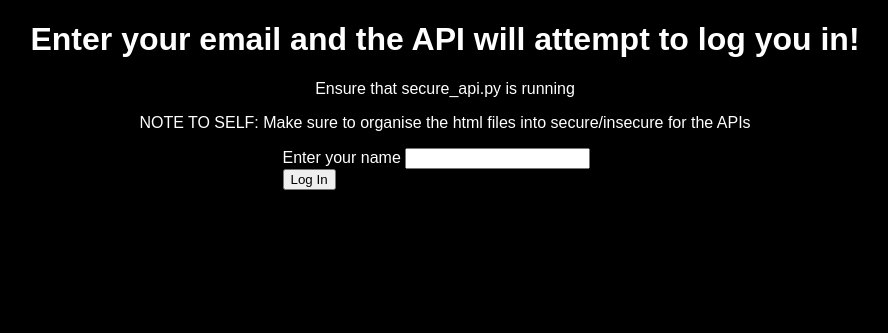
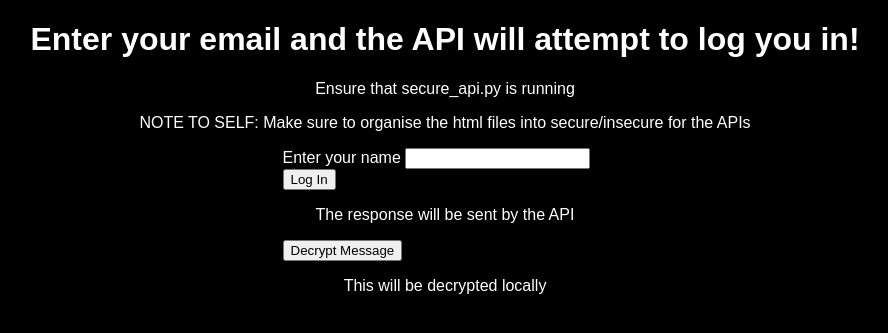
Before and after one commit to detectiveren/CyberAPIProject, a Flask app: page /secure/email in a window 1280 px wide. Shown: the top 333 px of the page, without its empty margins (195-1083 px from the left). Run offline with Flask 3, Linux system fonts and the light colour scheme; some libraries are stand-ins or nearby versions.

Commit message:
add ability to decrypt the response locally

```diff
--- a/requirements.txt
+++ b/requirements.txt
@@ -1,4 +1,4 @@
 requests~=2.31.0
 Flask~=3.0.0
-cryptography~=41.0.7
 flask_cors
+pycryptodome
--- a/secure_api.py
+++ b/secure_api.py
@@ -3,8 +3,9 @@
 # Date: 22/02/2024
 from flask import Flask, jsonify, request, send_file, render_template
 from flask_cors import CORS, cross_origin
-import random
-from cryptography.fernet import Fernet
+from Crypto.Cipher import AES
+from Crypto.Random import get_random_bytes
+import random, base64
 
 # Deployable on Windows, Mac and Linux
 
@@ -13,13 +14,21 @@ from cryptography.fernet import Fernet
 app = Flask(__name__)
 
 
-def generateKey(data):
-    data = bytes(str(data), 'utf-8')  # Convert the data into string then convert it into bytes
-    key = Fernet.generate_key()  # Generate the key that is the only thing that can encrypt/decrypt the data
-    data_key = Fernet(key)  # Put the key into a fernet in the data_key variable, the message that gets
-    # encrypted with this key cannot be seen unless decrypted with this key
-    token = data_key.encrypt(data)  # Encrypt the data using the key into the token variable
-    return token, key  # return the token which contains the data and the data_key which contains the key
+# Fernet will no longer be used as JavaScript does not support it properly, therefore the change to AES
+# encryption and decryption was necessary
+
+def newGenerateKey(data):
+    data = bytes(str(data), 'utf-8')
+    key = get_random_bytes(16)  # Generate a 16-byte (128-bit) AES key
+    cipher = AES.new(key, AES.MODE_ECB)  # Create an AES cipher object in ECB mode
+    # Pad the data to be a multiple of 16 bytes (AES block size)
+    padded_data = data + b"\0" * (AES.block_size - len(data) % AES.block_size)
+    # Encrypt the padded data using AES
+    encrypted_data = cipher.encrypt(padded_data)
+    # Base64 encode the encrypted data and key
+    encrypted_data_b64 = base64.b64encode(encrypted_data).decode('utf-8')
+    key_b64 = base64.b64encode(key).decode('utf-8')
+    return encrypted_data_b64, key_b64
 
 
 # These app routes below are for the web pages that will interact with the API
@@ -58,22 +67,20 @@ def sampleDataPage():
 
 # This app routes below are the API endpoints that the command line and web pages will interact with
 
-@app.route('/secure-api/say-hi', methods=['GET']) # Set up a URL route where it will take a function
+@app.route('/secure-api/say-hi', methods=['GET'])  # Set up a URL route where it will take a function
 @cross_origin()
 def helloTest():
-    name = request.args.get('name') # get the name of the user from "?name="
+    name = request.args.get('name')  # get the name of the user from "?name="
 
     if name is None:
-        response = "Hello!" # Put the string "Hello" in response
-        data = generateKey(response) # Encrypt the message
-        text = [str(data[0]), str(data[1])]
+        response = "Hello!"  # Put the string "Hello" in response
 
     else:
-        response = 'Hello ' + name + '!' # Put the string along with the name in the response variable
-        data = generateKey(response)
-        text = [str(data[0]), str(data[1])]
+        response = 'Hello ' + name + '!'  # Put the string along with the name in the response variable
 
-    return jsonify({"Token" : str(data[0]), "Key" : str(data[1])})
+    encrypted_data_b64, key_b64 = newGenerateKey(response)
+
+    return jsonify({"Token": encrypted_data_b64, "Key": key_b64})
 
 
 @app.route('/secure-api/age-prediction', methods=['GET'])
@@ -83,14 +90,14 @@ def agePrediction():
 
     if name is None:
         response = "You didn't insert a name!"
-        data = generateKey(response)
 
     else:
-        age = random.randint(0, 100) # Generate a random number
+        age = random.randint(0, 100)  # Generate a random number
         response = 'Hello ' + name + "!" + " Your predicted age is: " + str(age)
-        data = generateKey(response)
 
-    return jsonify({"Token" : str(data[0]), "Key" : str(data[1])})
+    encrypted_data_b64, key_b64 = newGenerateKey(response)
+
+    return jsonify({"Token": encrypted_data_b64, "Key": key_b64})
 
 
 @app.route('/secure-api/email', methods=['GET'])
@@ -99,41 +106,43 @@ def emailLogIn():
     email = request.args.get('email')
     if email is None:
         response = "You didn't input an email, invalid login"
-        data = generateKey(response)
 
     elif email == "eddy@gmail.com":
         response = "You have logged in successfully to " + email
-        data = generateKey(response)
 
     else:
         response = "The email " + email + " is not found on the database"
-        data = generateKey(response)
 
-    return jsonify({"Token" : str(data[0]), "Key" : str(data[1])})
+    encrypted_data_b64, key_b64 = newGenerateKey(response)
+
+    return jsonify({"Token": encrypted_data_b64, "Key": key_b64})
 
 
 @app.route('/secure-api/sampleData', methods=['GET'])
 @cross_origin()
 def sampleData():
-    sampleDataFile = request.args.get('sampleDataNumber') # Grab the number input
+    sampleDataFile = request.args.get('sampleDataNumber')  # Grab the number input
 
-    sampleDataFileNumber = int(sampleDataFile) # Convert it into an integer
+    sampleDataFileNumber = int(sampleDataFile)  # Convert it into an integer
 
     try:
-        with open("data/sampleData.txt", "r") as f: # Open the text file containing the sample data
+        with open("data/sampleData.txt", "r") as f:  # Open the text file containing the sample data
             for i, line in enumerate(f, 1):
-                if i == sampleDataFileNumber: # If i equals the number from sampleDataFileNumber, return the line
+                if i == sampleDataFileNumber:  # If i equals the number from sampleDataFileNumber, return the line
                     response = line
-                    data = generateKey(response)
-                    return jsonify({"Token" : str(data[0]), "Key" : str(data[1])})
+                    encrypted_data_b64, key_b64 = newGenerateKey(response)
+
+                    return jsonify({"Token": encrypted_data_b64, "Key": key_b64})
     except ValueError:
         response = "Something went wrong with the API"
-        data = generateKey(response)
-        return jsonify({"Token" : str(data[0]), "Key" : str(data[1])})
+        encrypted_data_b64, key_b64 = newGenerateKey(response)
 
-    response = "Searched the text database and nothing was found" # If nothing was found then return this variable
-    data = generateKey(response)
-    return jsonify({"Token" : str(data[0]), "Key" : str(data[1])})
+        return jsonify({"Token": encrypted_data_b64, "Key": key_b64})
+
+    response = "Searched the text database and nothing was found"  # If nothing was found then return this variable
+    encrypted_data_b64, key_b64 = newGenerateKey(response)
+
+    return jsonify({"Token": encrypted_data_b64, "Key": key_b64})
 
 
 # Re-route all of these when deploying to linux
--- /dev/null
+++ b/static/js/decryptData.js
@@ -0,0 +1,46 @@
+// decryptScript.js
+
+// Function to decrypt AES-encrypted data and sanitize the result
+function decryptAndSanitizeAES(encryptedData, key) {
+    // Decrypt the data using AES
+    const decryptedDataWordArray = CryptoJS.AES.decrypt({ ciphertext: CryptoJS.enc.Base64.parse(encryptedData) }, CryptoJS.enc.Base64.parse(key), {
+        mode: CryptoJS.mode.ECB,
+        padding: CryptoJS.pad.Pkcs7
+    });
+
+    // Convert the decrypted WordArray to a string and sanitize it
+    const decryptedDataString = decryptedDataWordArray.toString(CryptoJS.enc.Utf8);
+    const sanitizedDecryptedData = decryptedDataString.replace(/[^\x20-\x7E]/g, ''); // Remove non-printable characters
+
+    return sanitizedDecryptedData;
+}
+
+// Helper function to convert base64 string to Uint8Array
+function base64ToArrayBuffer(base64String) {
+    // Decode the base64 string
+    const binaryString = window.atob(base64String);
+    const uint8Array = new Uint8Array(binaryString.length);
+    for (let i = 0; i < binaryString.length; i++) {
+        uint8Array[i] = binaryString.charCodeAt(i);
+    }
+    return uint8Array.buffer;
+}
+
+// Add event listener to the Decrypt Message button
+document.getElementById("decryptButton").addEventListener("click", function() {
+    // Get the content of the resultContainer div
+    const resultContainerContent = document.getElementById("resultContainer").innerText.trim();
+
+    // Parse the content as JSON
+    const result = JSON.parse(resultContainerContent);
+
+    // Get the encrypted message (Token) and key from the parsed JSON
+    const encryptedData = result.Token;
+    const key = result.Key;
+
+    // Decrypt the message
+    const decryptedMessage = decryptAndSanitizeAES(encryptedData, key);
+
+    // Display the decrypted message
+    document.getElementById("decryptedMessage").innerText = decryptedMessage;
+});
--- a/templates/html/secure/ageprediction.html
+++ b/templates/html/secure/ageprediction.html
@@ -16,9 +16,15 @@
             <input type="text" id="txtName"/>
             <button type="button" onclick="sendName()">Predict Age!</button>
             <p id="response"></p>
+            <p>The response will be sent by the API</p>
             <div id="resultContainer"></div>
+            <button id="decryptButton">Decrypt Message</button>
+            <p>This will be decrypted locally</p>
+            <p id="decryptedMessage"></p>
         </div>
         <!-- This is how flask finds the JS scripts for the html files -->
         <script src="{{url_for('static', filename='js/agePrediction_secure.js')}}"></script>
+        <script src="{{url_for('static', filename='js/decryptData.js')}}"></script>
+        <script src="https://cdnjs.cloudflare.com/ajax/libs/crypto-js/4.1.1/crypto-js.min.js"></script>
     </body>
 </html>
--- a/templates/html/secure/emailLogIn.html
+++ b/templates/html/secure/emailLogIn.html
@@ -16,9 +16,15 @@
             <input type="text" id="txtName"/>
             <button type="button" onclick="sendName()">Log In</button>
             <p id="response"></p>
+            <p>The response will be sent by the API</p>
             <div id="resultContainer"></div>
+            <button id="decryptButton">Decrypt Message</button>
+            <p>This will be decrypted locally</p>
+            <p id="decryptedMessage"></p>
         </div>
         <!-- This is how flask finds the JS scripts for the html files -->
         <script src="{{url_for('static', filename='js/emailAccount_secure.js')}}"></script>
+        <script src="{{url_for('static', filename='js/decryptData.js')}}"></script>
+        <script src="https://cdnjs.cloudflare.com/ajax/libs/crypto-js/4.1.1/crypto-js.min.js"></script>
     </body>
 </html>
--- a/templates/html/secure/sampleSensitiveData.html
+++ b/templates/html/secure/sampleSensitiveData.html
@@ -14,9 +14,15 @@
         <div class="center">
             <button type="button" onclick="randomData()">Random Test Sensitive Data</button>
             <p id="response"></p>
+            <p>The response will be sent by the API</p>
             <div id="resultContainer"></div>
+            <button id="decryptButton">Decrypt Message</button>
+            <p>This will be decrypted locally</p>
+            <p id="decryptedMessage"></p>
         </div>
         <!-- This is how flask finds the JS scripts for the html files -->
         <script src="{{url_for('static', filename='js/sampleSensitiveData_secure.js')}}"></script>
+        <script src="{{url_for('static', filename='js/decryptData.js')}}"></script>
+        <script src="https://cdnjs.cloudflare.com/ajax/libs/crypto-js/4.1.1/crypto-js.min.js"></script>
     </body>
 </html>
--- a/templates/html/secure/sayhello.html
+++ b/templates/html/secure/sayhello.html
@@ -16,9 +16,15 @@
             <input type="text" id="txtName"/>
             <button type="button" onclick="sendName()">Say Hello</button>
             <p id="response"></p>
+            <p>The response will be sent by the API</p>
             <div id="resultContainer"></div>
+            <button id="decryptButton">Decrypt Message</button>
+            <p>This will be decrypted locally</p>
+            <p id="decryptedMessage"></p>
         </div>
         <!-- This is how flask finds the JS scripts for the html files -->
         <script src="{{url_for('static', filename='js/sayHello_secure.js')}}"></script>
+        <script src="{{url_for('static', filename='js/decryptData.js')}}"></script>
+        <script src="https://cdnjs.cloudflare.com/ajax/libs/crypto-js/4.1.1/crypto-js.min.js"></script>
     </body>
 </html>
```
